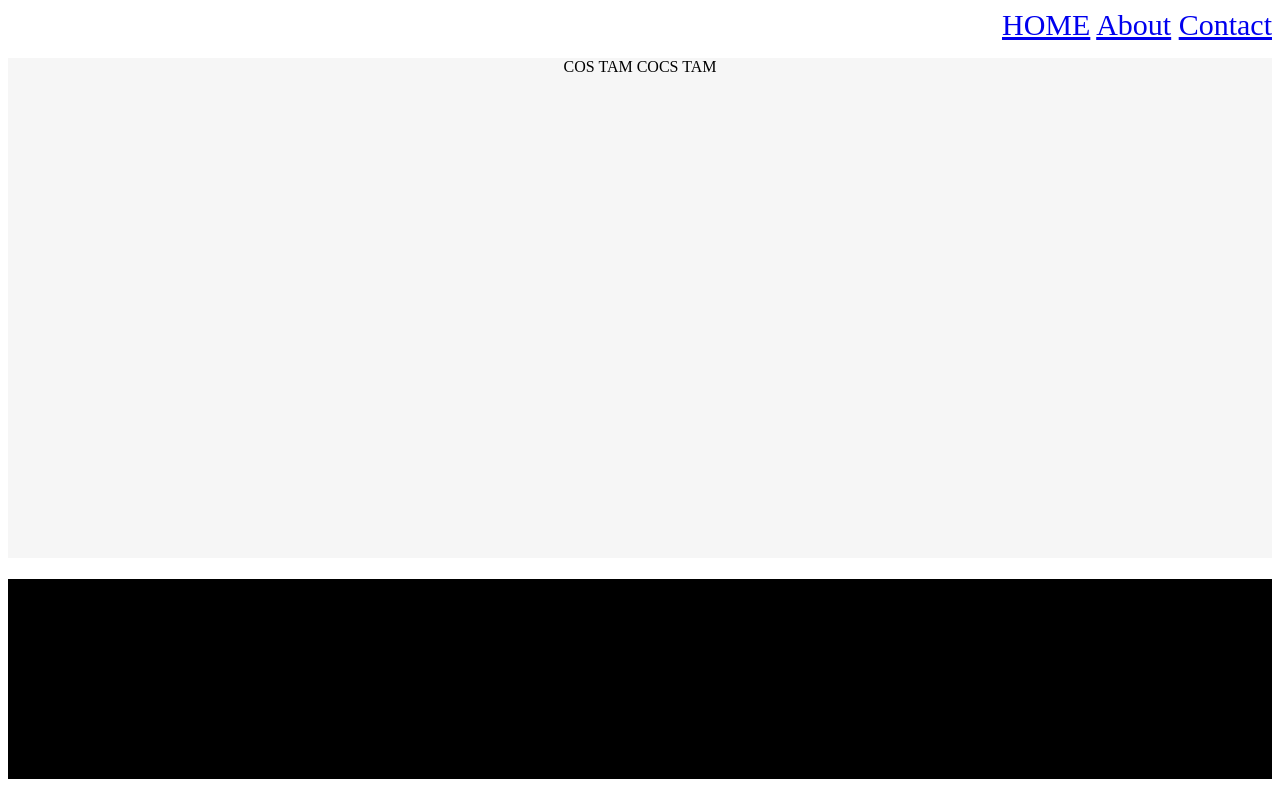
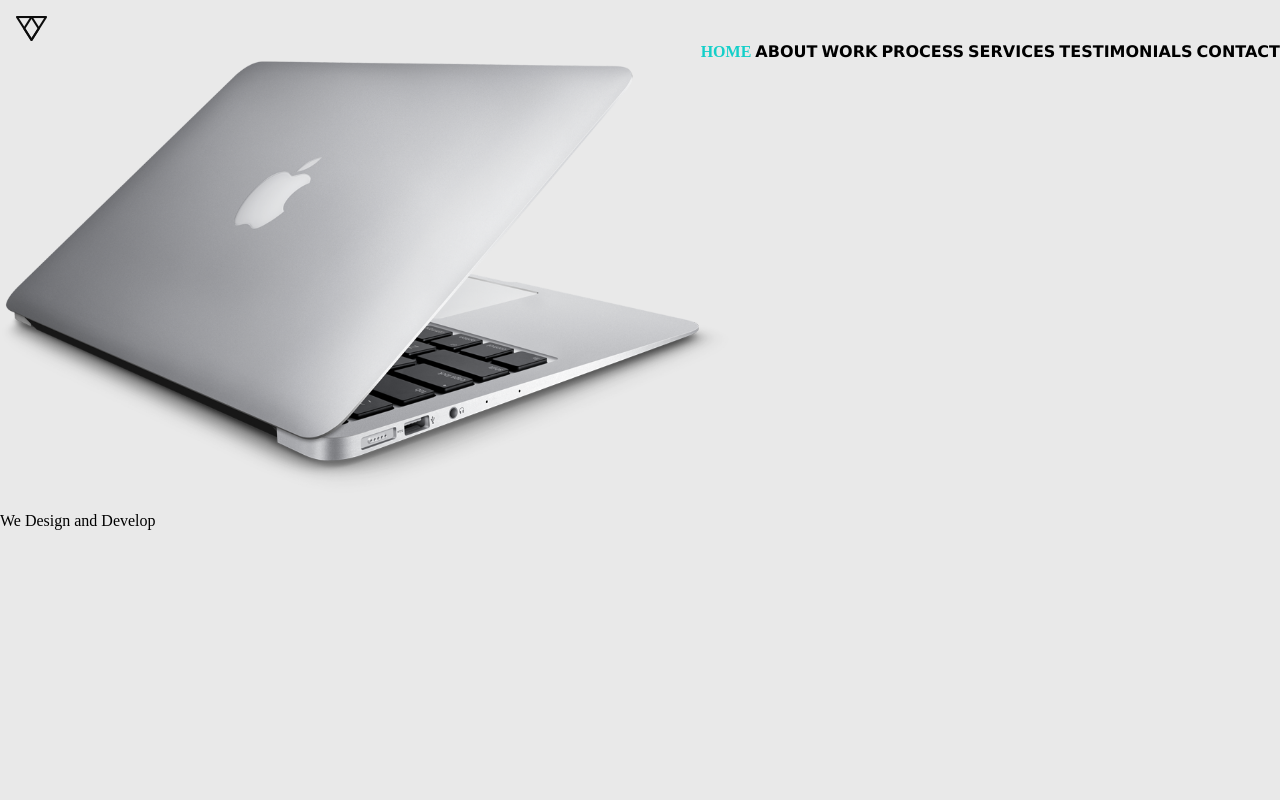
Before and after one commit to S2ymmek/projektweb, a plain HTML site: page index.html in a window 1280 px wide. Shown: the top 800 px of the page. Drawn offline with Linux system fonts and the light colour scheme.

Commit message:
nowy projekt

```diff
--- a/css/style.css
+++ b/css/style.css
@@ -1,25 +1,62 @@
+body{
+    background-color: #e9e9e9;
+}
 header{
-    height: 50px;
+    margin-top: 1rem;
+    margin-left: 1rem;
+    margin-right: 1rm;
 }
 #buttons
 {
-    font-size: 30px;
-    font-style: Arial;
     text-align: right;
 }
-footer{
-    height : 200px;
-    background-color: black;
-    color: black;
+.homebutton{
+    display: inline-block;
+    color: #15cfc9;
+    text-decoration: none;
+    font-weight: bold;
 }
-#title{
-    height: 100px;
-    background-color: #f6f6f6;
-    text-align: center;
+.button {
+    font-family: Verdana, Geneva, Tahoma, sans-serif;
+    color: #000000;
+    text-decoration: none;
+    font-weight: bold;
+}
+#macbook{
+
+    text-align: left;
+    height: 10px;
+    width: 10px;
+}
+.home{
+    text-align: left;
+
 
 }
-#main{
+.about{
+margin-top: 50em;
+padding: 10em 10em;
+text-align: center;
+background-color: #ffffff;
+}
 
-height: 400px;
-background-color: #f6f6f6;
+
+
+
+
+
+
+
+
+
+@media (max-width: 767px) {
+
 }
+
+@media (min-width: 768px) and (max-width: 1023px) {
+}
+
+
+@media (min-width: 1024px) {
+    /* Styl dla ekranów o szerokości >= 1024px */
+}
--- a/index.html
+++ b/index.html
@@ -1,27 +1,34 @@
 <!DOCTYPE html>
 <html>
 <head>
+
     <title>ProjektWEB</title>
-    <link rel="stylesheet" href=".\css\\reset.css">
+    <meta name="viewport" content="width=device-width, initial-scale=1.0">
+    <link rel="stylesheet" href=".\css\reset.css">
     <link rel="stylesheet" href=".\css\style.css">
 </head>
 <body>
 <header>
+    <img src=".\img\logo.png" >
     <div id="buttons">
-     <a href=".\index.html">HOME<a>
-        <a href=".\about.html">About<a>
-            <a href=".\contact.html">Contact</a>
+    <a href="#home" class="homebutton">HOME</a>
+    <a href="#about" class="button">ABOUT</a>
+    <a href="#work" class="button">WORK</a>
+    <a href="#process" class="button">PROCESS</a>
+    <a href="#services" class="button">SERVICES</a>
+    <a href="#testimonials" class="button">TESTIMONIALS</a>
+    <a href="#contact" class="button">CONTACT</a>
     </div>
 </header>
-<section id="title">
-COS TAM COCS TAM
+
+<section class="home">
+
+    <img src=".\img\macbook.png" width="850" height="450">
+<h1>We Design and Develop</h1>
 </section>
-<section id="main">
 
-
-
-
-
+<section class="about">
+<h1>About Us</h1>
 
 </section>
 
@@ -31,18 +38,8 @@ COS TAM COCS TAM
 
 
 
-<footer>
-<section id="left-footer">
-    <h4>Piroll Design, Inc.</h4>
-
-</section >
-<section id="main-footer">
-
-</section>
-<section id="right-footer">
 
 
-</section>
-</footer>
+
 </body>
 </html>
```
Also changed, not shown: img/costam.png (added), img/logo.png (added), img/macbook.png (added).
